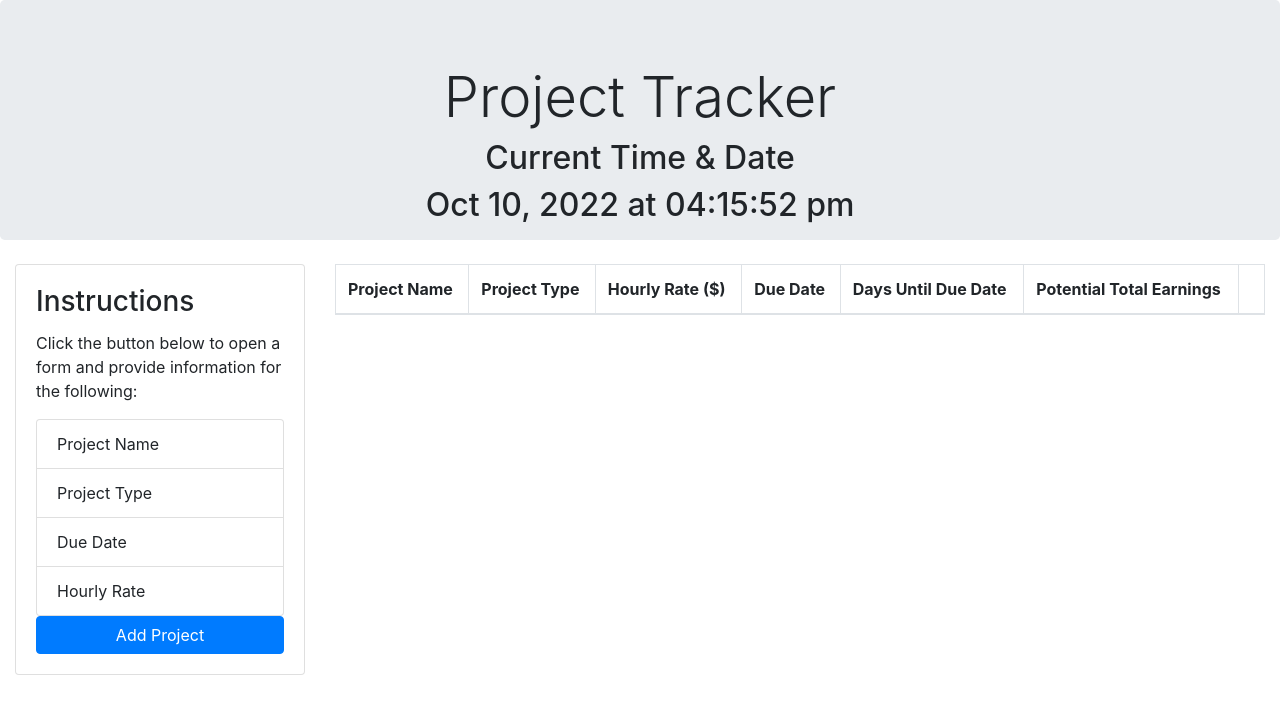
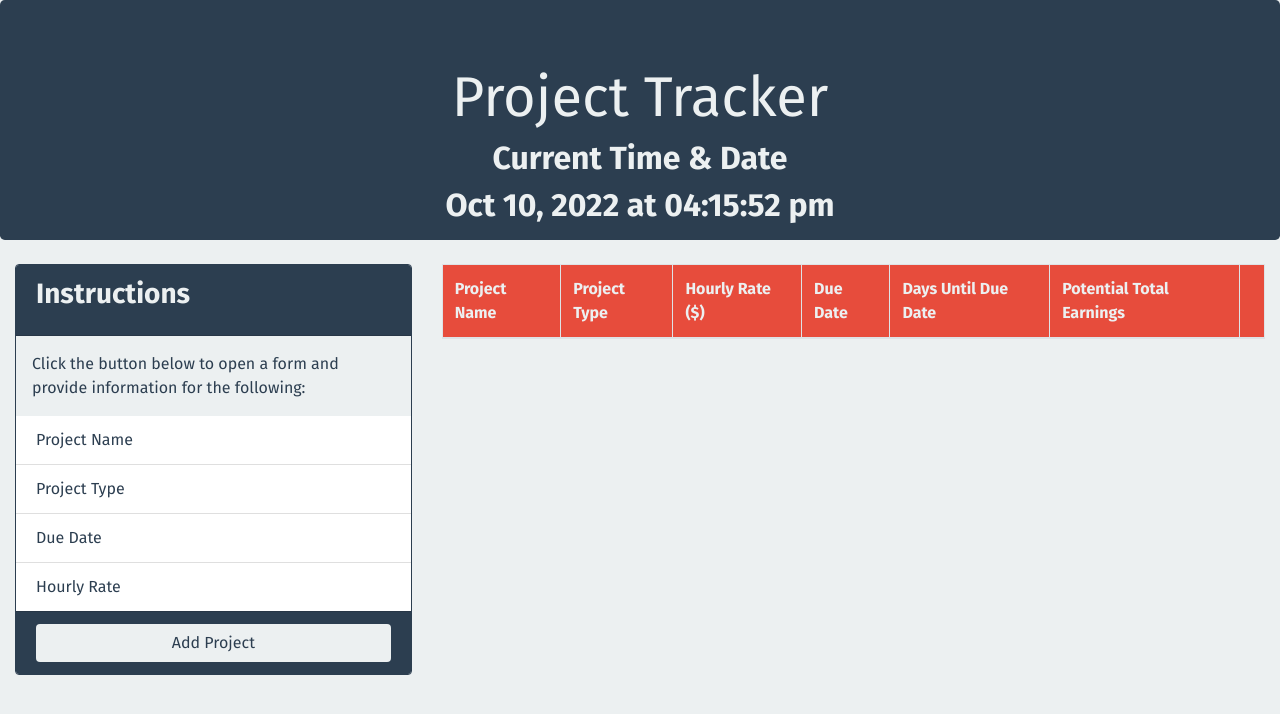
Before and after one commit to mikeyboxx/project-tracker, a plain HTML site: page index.html in a window 1280 px wide. Drawn offline with nearby package versions, Linux system fonts and the light colour scheme.

Commit message:
Added CSS to style background and font colors

```diff
--- a/assets/css/style.css
+++ b/assets/css/style.css
@@ -1,16 +1,68 @@
-* {
-    /* border: 1px solid red; */
+html {
+    height: 100%;
 }
 
+:root {
+    --blue: #2980b9;
+    --lightblue: #3498db;
+    --light: #ecf0f1;
+    --darkblue: #2c3e50;
+    --red: #e74c3c;
+  }
 
-.card {
-    /* width: 18rem; */
-}
+  body {
+    font-family: 'Fira Sans', sans-serif;
+    font-weight: 400;
+    background-color: var(--light);
+    color: var(--darkblue);
+  }
 
-.card-body {
-    /* padding: 0; */
-}
+  h1,
+  h2,
+  h3,
+  h4,
+  h5,
+  h6 {
+    font-weight: 700;
+  }
 
-.container {
-    /* padding: 4rem 2rem; */
-}
+
+  thead {
+    background-color: var(--red);
+    color: var(--light);
+    font-weight: 700;
+  }
+
+  .custom-jumbotron,
+  .custom-card .card-header,
+  .custom-card .card-footer,
+  .custom-modal .modal-header,
+  .custom-modal .modal-footer {
+    background-color: var(--darkblue);
+    color: var(--light);
+  }
+
+  .custom-card {
+    border-color: var(--darkblue);
+  }
+
+  .custom-card .card-body,
+  .custom-modal .modal-body {
+    background-color: var(--light);
+    color: var(--darkblue);
+  }
+
+  .custom-btn {
+    background-color: var(--light);
+    color: var(--darkblue);
+  }
+
+  .custom-btn:hover {
+    background-color: var(--lightblue);
+    color: var(--darkblue);
+  }
+
+  .custom-table tbody {
+    background-color: var(--darkblue);
+    color: var(--light);
+  }
--- a/assets/js/script.js
+++ b/assets/js/script.js
@@ -28,14 +28,18 @@ function renderProjectTable(arrProjectList){
             // add 1 to result since moment.js gives erroenous results
             diffDays = moment(arrProjectList[i].dueDate, 'MM/DD/YYYY').diff(moment(), 'days') + 1;
         }
+
+        let rateCalc = arrProjectList[i].rate * 8 * diffDays;  // calculate potential earnings
+        let rateCalcFormatted = '$' + new Intl.NumberFormat({style: 'currency'}).format(rateCalc); // format with $ and commas
+
         $('#tblProjectList tbody')
             .append($('<tr>').attr('id',`${i}`)
                 .append($('<td>').text(arrProjectList[i].name))
                 .append($('<td>').text(arrProjectList[i].type))
-                .append($('<td>').text(arrProjectList[i].rate))
+                .append($('<td>').text('$' + arrProjectList[i].rate))
                 .append($('<td>').text(arrProjectList[i].dueDate))
                 .append($('<td>').text(diffDays))
-                .append($('<td>').text(arrProjectList[i].rate * 8 * diffDays))  // calculate potential earnings
+                .append($('<td>').text(rateCalcFormatted))
                 .append($('<td>')
                     .append($('<button>')
                         .addClass('btn btn-link')
--- a/index.html
+++ b/index.html
@@ -11,25 +11,29 @@
     <title>Project Tracker</title>
 </head>
 <body>
-    <div class="jumbotron  text-center mb-4 pb-2">
+    <div class="jumbotron custom-jumbotron text-center mb-4 pb-2">
         <h1 class="display-4">Project Tracker</h1>
         <h2 class="display-5">Current Time & Date</h2>
         <h2 class="display-5" id="formattedDateTime"></h2>
     </div>
     <div class="container-fluid ">
-        <div class="row  ">
-            <div class="col-3">    <!-- contains the instructions a card   -->
-                <div class="card" >
-                    <div class="card-body d-flex flex-column justify-content-between ">
+        <div class="row">
+            <div class="col-4">    <!-- contains the instructions a card   -->
+                <div class="card custom-card">
+                    <div class="card-header">
                         <h3 class="card-title ">Instructions</h3>
-                        <p class="card-text">Click the button below to open a form and provide information for the following:</p>
-                        <ul class="list-group ">
+                    </div>
+                    <div class="card-body d-flex flex-column p-0">
+                        <p class="card-text m-3">Click the button below to open a form and provide information for the following:</p>
+                        <ul class="list-group list-group-flush">
                             <li class="list-group-item">Project Name</li>
                             <li class="list-group-item">Project Type</li>
                             <li class="list-group-item">Due Date</li>
                             <li class="list-group-item">Hourly Rate</li>
                         </ul>
-                        <button class="card-link btn btn-primary "
+                    </div>
+                    <div class="card-footer text-center">
+                        <button class="btn btn-block custom-btn"
                                 id="btnAddProject"
                                 data-toggle="modal"
                                 data-target="#staticBackdrop">
@@ -38,8 +42,8 @@
                     </div>
                 </div>
             </div>
-            <div class="col-9">     <!-- contains the project table   -->
-                <table class="table table-bordered" id="tblProjectList">
+            <div class="col-8">     <!-- contains the project table   -->
+                <table class="table table-bordered custom-table m-0" id="tblProjectList">
                     <thead>
                         <tr>
                             <th scope="col">Project Name</th>
@@ -58,14 +62,14 @@
             </div>
         </div>
     </div>
-    <div class="modal fade"
+    <div class="modal custom-modal fade"
         id="staticBackdrop"
         data-backdrop="static"
         data-keyboard="false"
         tabindex="-1"
         aria-labelledby="staticBackdropLabel"
         aria-hidden="true">
-        <div class="modal-dialog">
+        <div class="modal-dialog modal-lg modal-dialog-centered">
             <div class="modal-content">
                 <div class="modal-header">
                     <h5 class="modal-title" id="staticBackdropLabel">Add a new project.</h5>
@@ -114,11 +118,11 @@
                         </div>
                         <div class="modal-footer">
                             <button type="reset"
-                                    class="btn btn-secondary"
+                                    class="btn btn-secondary custom-btn"
                                     >Close
                             </button>
                             <button type="submit"
-                                    class="btn btn-primary"
+                                    class="btn btn-primary custom-btn"
                                     id="btnSubmbitProject"
                                     >Submit Project Info
                             </button>
```
